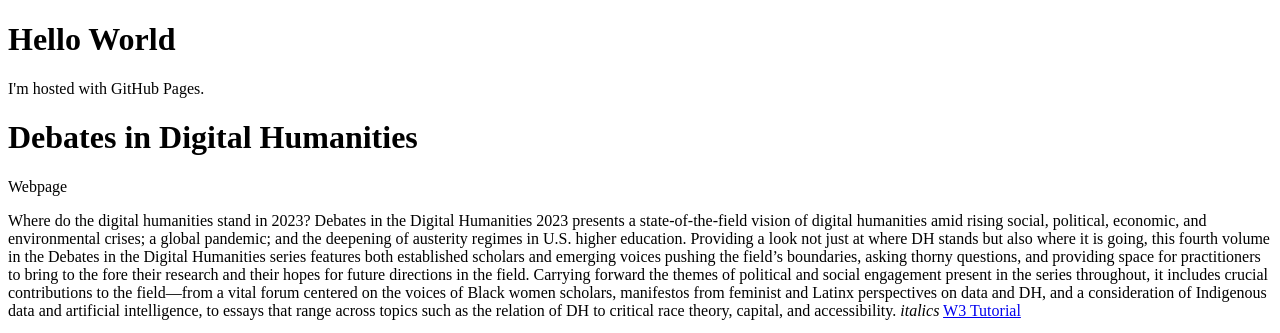
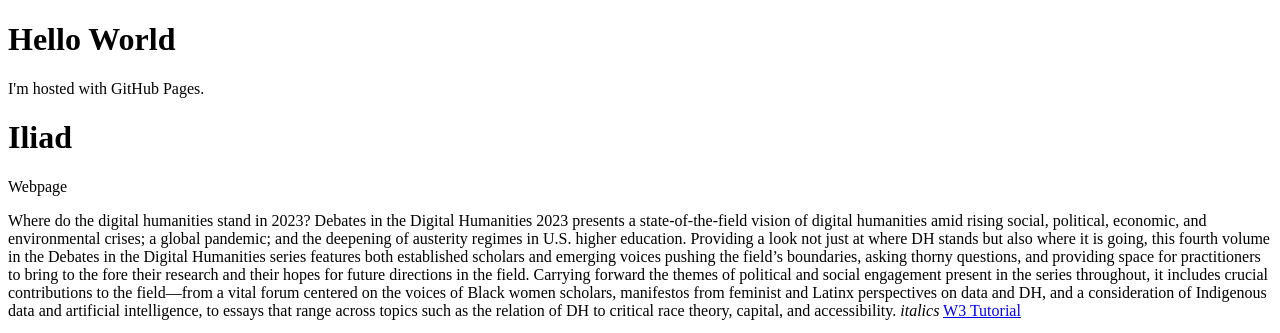
Before and after one commit to Pers-0/Pers-0.github.io, a plain HTML site: page index.html in a window 1280 px wide. Shown: the top 333 px of the page. Drawn offline with Linux system fonts and the light colour scheme.

Commit message:
Update index.html

```diff
--- a/index.html
+++ b/index.html
@@ -4,11 +4,11 @@
 <h1>Hello World</h1>
 <p>I'm hosted with GitHub Pages.</p>
 
-<title>Debates in Digital Humanities</title>
+<title>first webpage Pers-0</title>
 </head>
 <body>
 
-<h1>Debates in Digital Humanities</h1>
+<h1>Iliad</h1>
 <p>Webpage</p>
 
 </body>Where do the digital humanities stand in 2023? Debates in the Digital Humanities 2023 presents a state-of-the-field vision of digital humanities amid rising social, political, economic, and environmental crises; a global pandemic; and the deepening of austerity regimes in U.S. higher education. Providing a look not just at where DH stands but also where it is going, this fourth volume in the Debates in the Digital Humanities series features both established scholars and emerging voices pushing the field’s boundaries, asking thorny questions, and providing space for practitioners to bring to the fore their research and their hopes for future directions in the field. Carrying forward the themes of political and social engagement present in the series throughout, it includes crucial contributions to the field—from a vital forum centered on the voices of Black women scholars, manifestos from feminist and Latinx perspectives on data and DH, and a consideration of Indigenous data and artificial intelligence, to essays that range across topics such as the relation of DH to critical race theory, capital, and accessibility.
```
